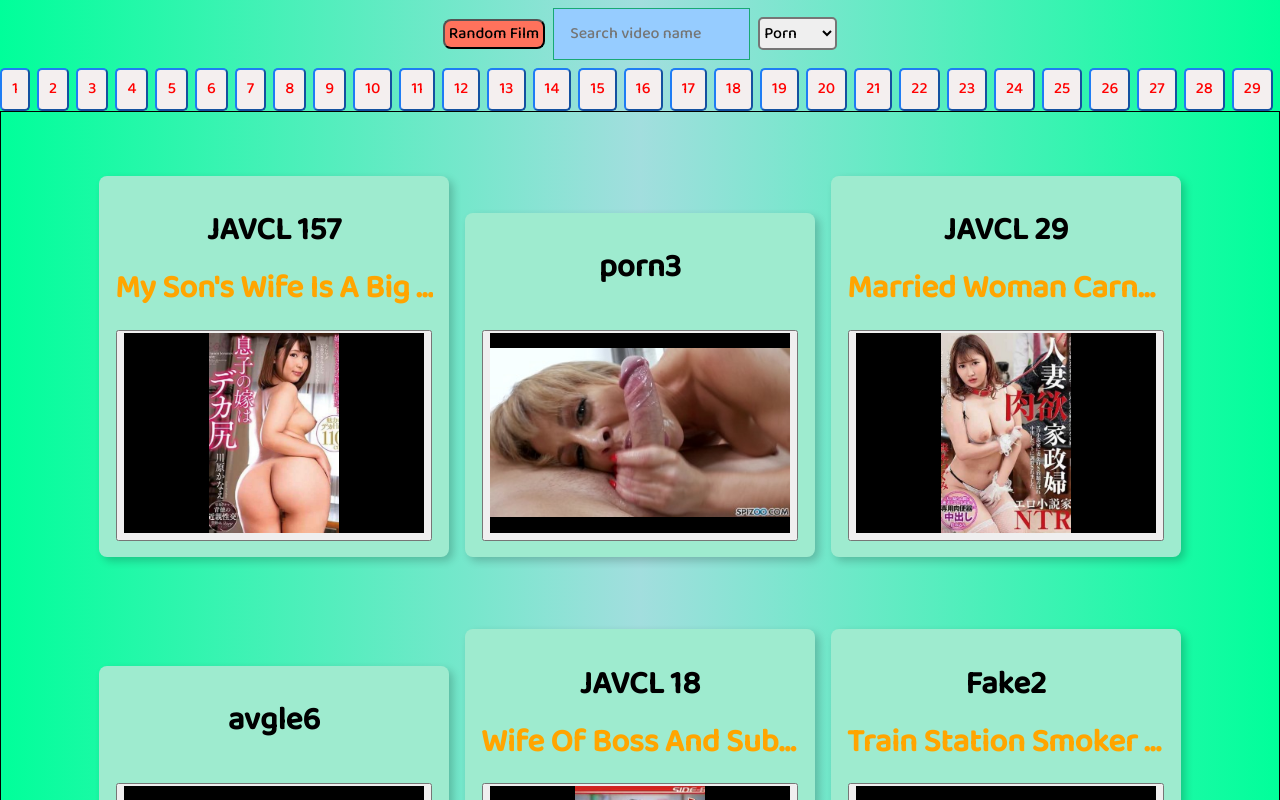
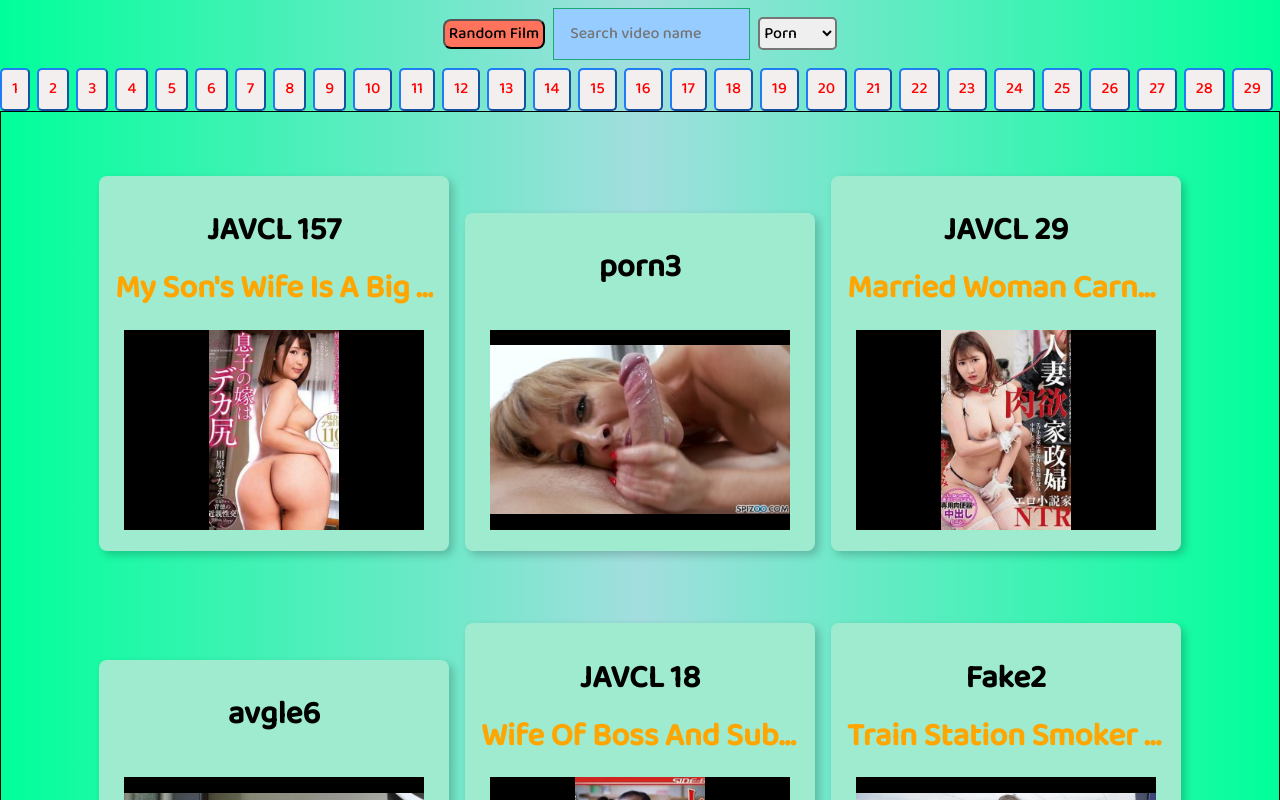
Before and after one commit to oppabgnamdz/myav, a React (Create React App) app: page / in a window 1280 px wide. Shown: the top 800 px of the page. Built offline with nearby package versions, Linux system fonts and the light colour scheme.

Commit message:
fix button

```diff
--- a/src/App.js
+++ b/src/App.js
@@ -145,7 +145,7 @@ export default class App extends Component {
     this.merge()
 
   }
-  //merge before render
+  //merge before render22
 
 
   render() {
--- a/src/Card.js
+++ b/src/Card.js
@@ -22,7 +22,7 @@ export default class Card extends Component {
             <div className="bg-light-green dib  br3 pa3 ma2 grow bw2 shadow-5 mt5" style={{ width: '350px' }}>
                 <h1 style={{ textOverflow: 'ellipsis', overflow: 'hidden' }}>{this.props.name}</h1>
                 <h1 style={{ color: 'orange' }}>{this.props.title}</h1>
-                <button
+                <div
                     onClick={() => this.props.click(index)}
                     href={this.props.href}>
                     <video
@@ -31,7 +31,7 @@ export default class Card extends Component {
                         src={this.props.src} className={`video${this.props.keys}`} poster={this.props.poster}> Video
                         ảo
                         </video>
-                </button>
+                </div>
             </div >
         )
     }
```
